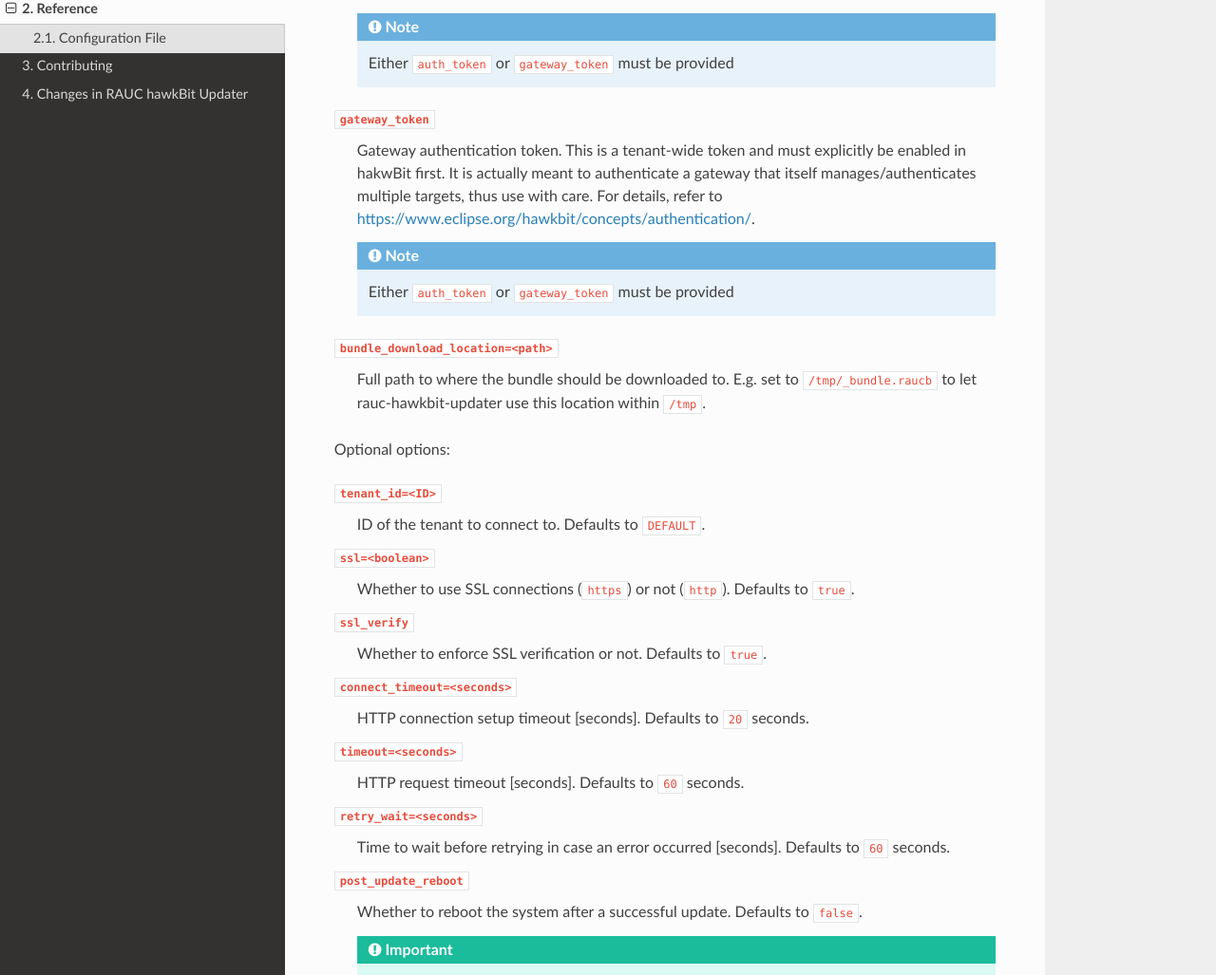
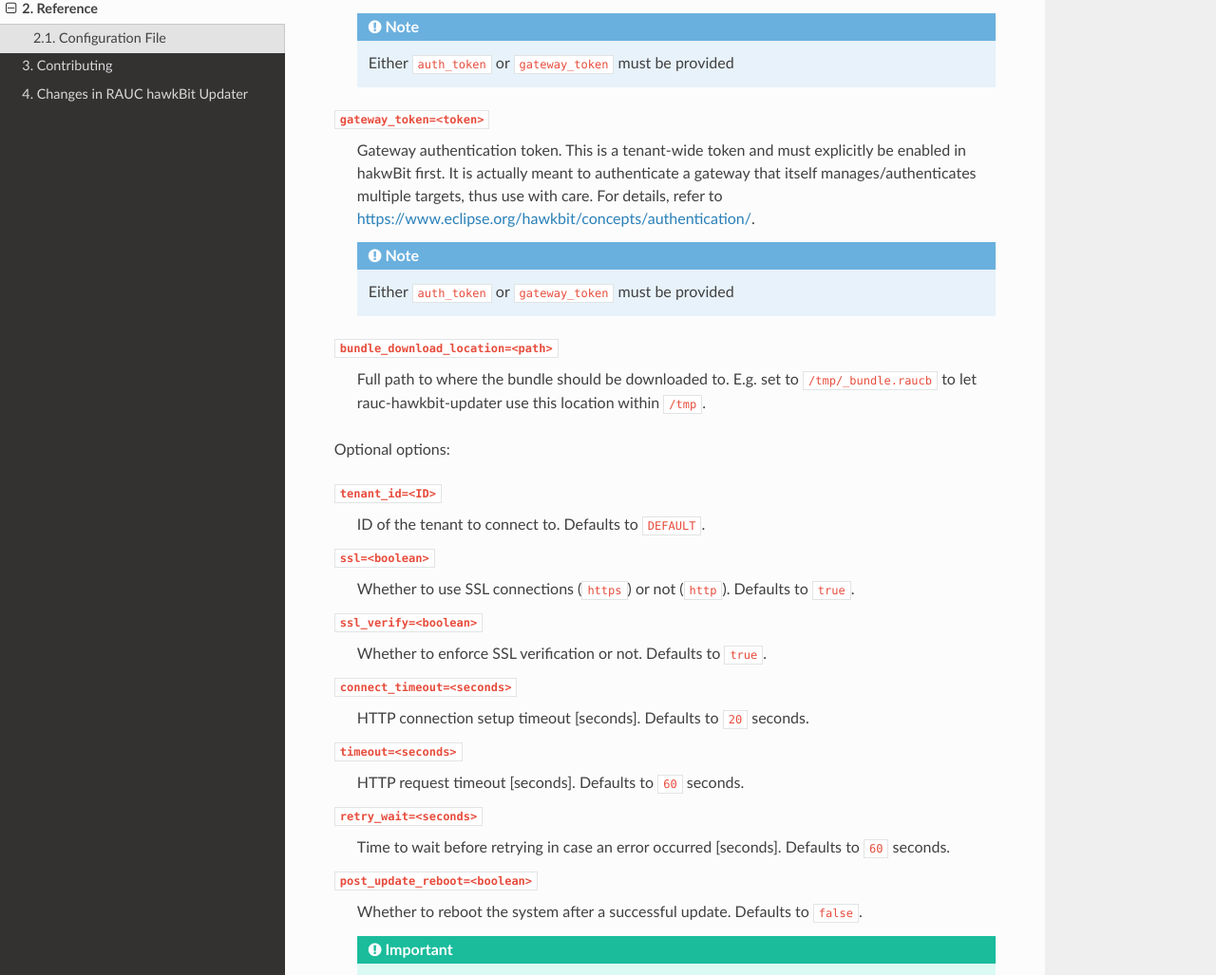
Before and after one commit to rauc/rauc-hawkbit-updater, a Sphinx documentation site: the page built from docs/reference.rst, in a window 1280 px wide and 1400 px high, scrolled down 803 px. Shown: the part 141-1168 px from the top of the window at 95% size. Built offline with Sphinx 7.4.7 and the Read the Docs theme 2.0.0, drawn with Linux system fonts in a browser that asks for light colours; some of the changed lines change nothing that is shown.

Commit message:
docs: reference: use option=<type> syntax consistently
Signed-off-by: Bastian Krause <bst@pengutronix.de>

```diff
--- a/docs/reference.rst
+++ b/docs/reference.rst
@@ -49,7 +49,7 @@ Mandatory options:
 
   .. note:: Either ``auth_token`` or ``gateway_token`` must be provided
 
-``gateway_token``
+``gateway_token=<token>``
   Gateway authentication token.
   This is a tenant-wide token and must explicitly be enabled in hakwBit first.
   It is actually meant to authenticate a gateway that itself
@@ -72,7 +72,7 @@ Optional options:
   Whether to use SSL connections (``https``) or not (``http``).
   Defaults to ``true``.
 
-``ssl_verify``
+``ssl_verify=<boolean>``
   Whether to enforce SSL verification or not.
   Defaults to ``true``.
 
@@ -88,7 +88,7 @@ Optional options:
   Time to wait before retrying in case an error occurred [seconds].
   Defaults to ``60`` seconds.
 
-``post_update_reboot``
+``post_update_reboot=<boolean>``
   Whether to reboot the system after a successful update.
   Defaults to ``false``.
 
```
